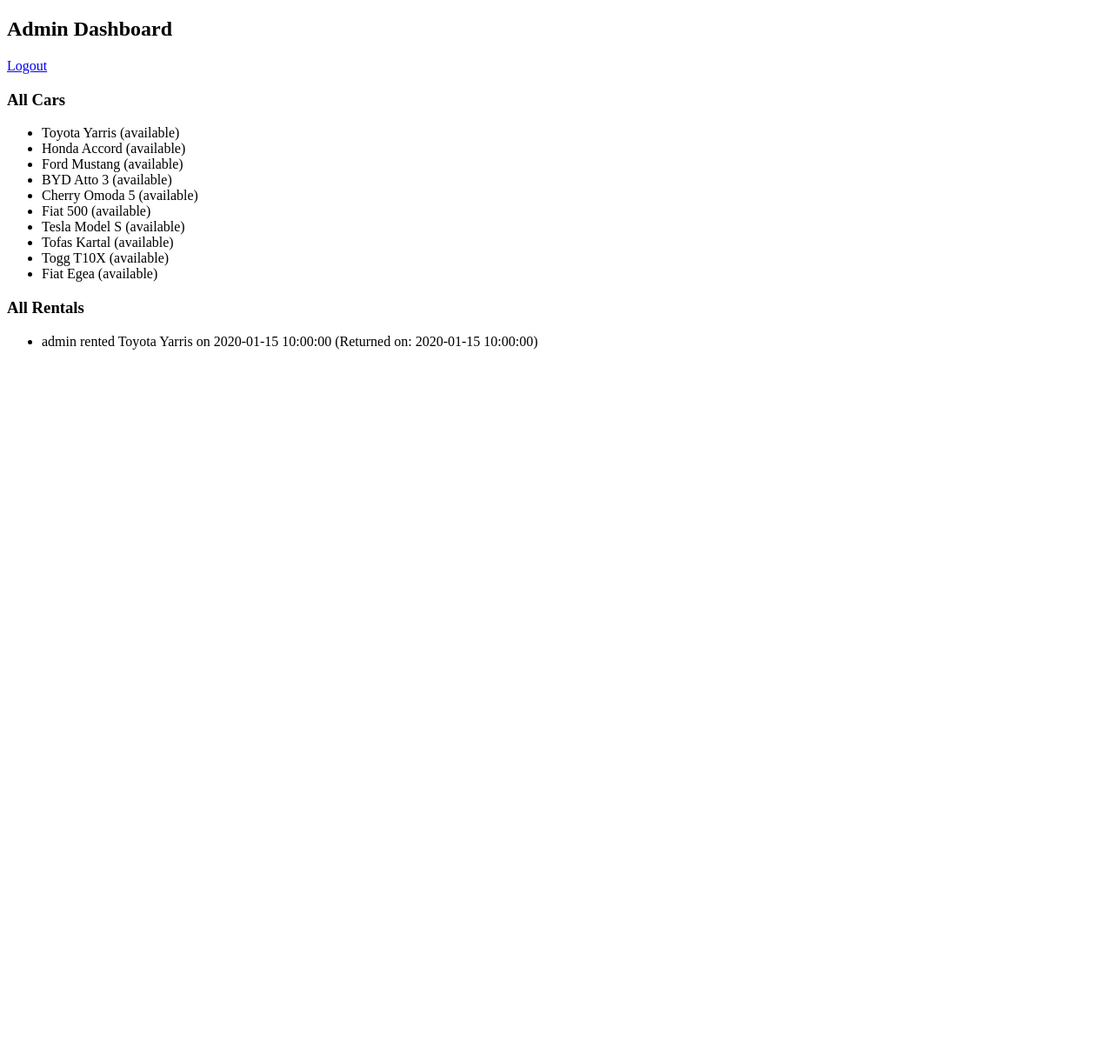
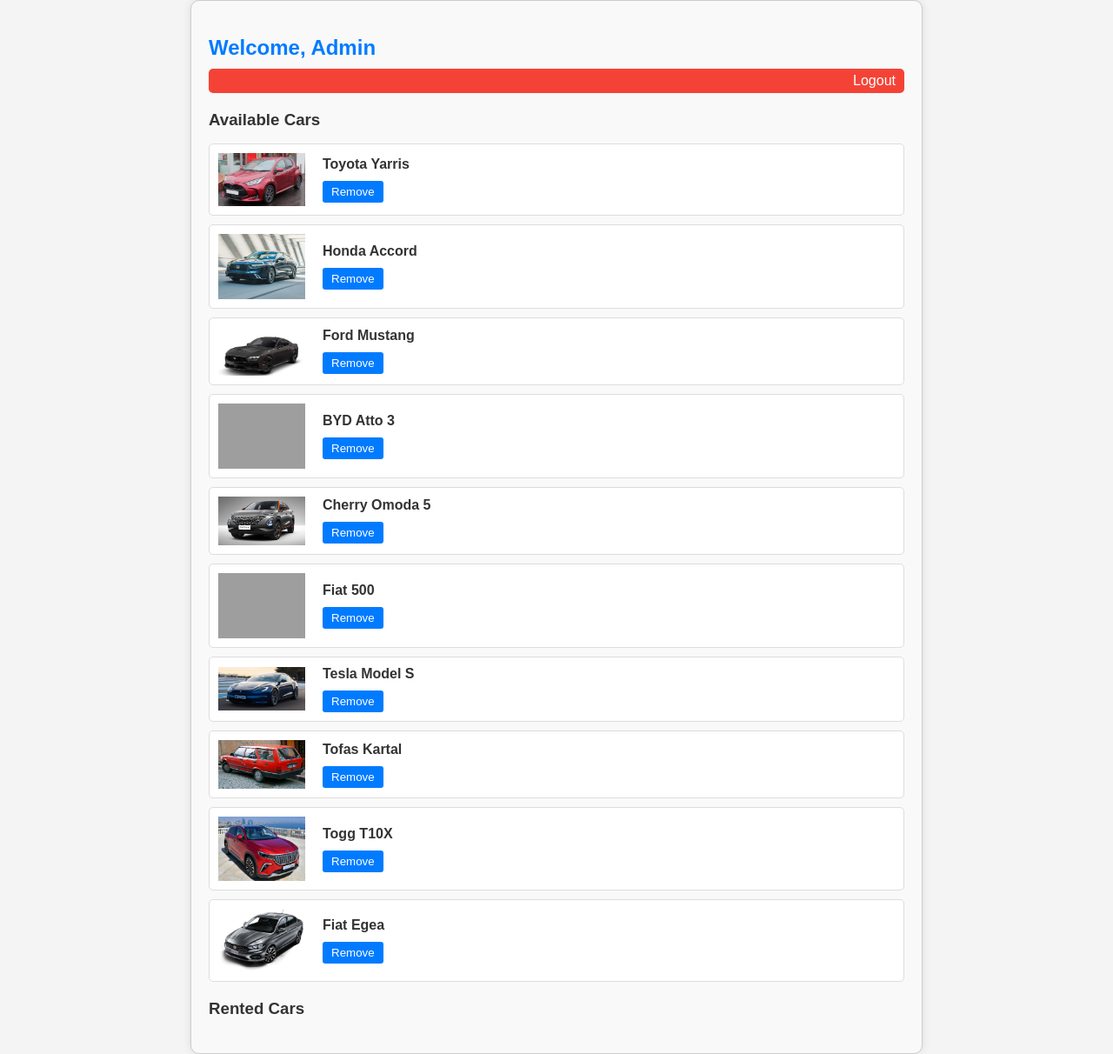
Before and after one commit to followthwhiterabbit/xammp_car_rental_s7697, a PHP site: page /admin_dashboard.php in a window 1280 px wide. Shown: the whole page at 87% size. Before the commit the page ends 402 px from the top, so only its background shows below. Run offline with PHP 8.4, Linux system fonts and the light colour scheme; a user stored in the database is signed in; data comes from the database, SQL or seed files in the repository; tables that the repository leaves empty hold one stand-in row (values such as "Sample post"); data that the repository does not hold is empty; grey boxes are pictures that could not be loaded.

Commit message:
admin side edited

```diff
--- a/admin_dashboard.php
+++ b/admin_dashboard.php
@@ -1,5 +1,4 @@
 <?php
-error_reporting(E_ALL); ini_set('display_errors', 1);
 session_start();
 if (!isset($_SESSION['username']) || $_SESSION['username'] != 'admin') {
     header('Location: index.php');
@@ -8,8 +7,39 @@
 
 require 'db.php';
 
-$all_cars = $conn->query("SELECT * FROM cars");
-$all_rentals = $conn->query("SELECT users.username, cars.model, rentals.rental_date, rentals.return_date FROM rentals JOIN users ON rentals.user_id = users.id JOIN cars ON rentals.car_id = cars.id");
+// Enable error reporting
+ini_set('display_errors', 1);
+ini_set('display_startup_errors', 1);
+error_reporting(E_ALL);
+
+if ($_SERVER['REQUEST_METHOD'] == 'POST') {
+    if (isset($_POST['remove_car'])) {
+        $car_id = $_POST['car_id'];
+
+        // Check if the car is currently rented
+        $stmt = $conn->prepare("SELECT * FROM rentals WHERE car_id = ? AND return_date IS NULL");
+        $stmt->bind_param('i', $car_id);
+        $stmt->execute();
+        $result = $stmt->get_result();
+
+        if ($result->num_rows > 0) {
+            // Car is currently rented, cannot be removed
+            $error = "Car is currently rented and cannot be removed.";
+        } else {
+            // Remove the car from available cars
+            $stmt = $conn->prepare("UPDATE cars SET status = 'removed' WHERE id = ? AND status = 'available'");
+            $stmt->bind_param('i', $car_id);
+            if ($stmt->execute()) {
+                $message = "Car removed successfully.";
+            } else {
+                $error = "Failed to remove the car.";
+            }
+        }
+    }
+}
+
+$available_cars = $conn->query("SELECT * FROM cars WHERE status = 'available'");
+$rented_cars = $conn->query("SELECT cars.*, users.username FROM cars JOIN rentals ON cars.id = rentals.car_id JOIN users ON rentals.user_id = users.id WHERE rentals.return_date IS NULL");
 
 ?>
 
@@ -17,23 +47,87 @@
 <html>
 <head>
     <title>Admin Dashboard</title>
+    <link rel="stylesheet" type="text/css" href="style.css">
+    <style>
+        .car-details {
+            display: none;
+        }
+        .car-item.expanded .car-details {
+            display: block;
+        }
+    </style>
 </head>
 <body>
-    <h2>Admin Dashboard</h2>
-    <a href="logout.php">Logout</a>
+    <div class="container">
+        <h2>Welcome, Admin</h2>
+        <a href="logout.php" class="logout">Logout</a>
 
-    <h3>All Cars</h3>
-    <ul>
-        <?php while ($car = $all_cars->fetch_assoc()): ?>
-            <li><?php echo htmlspecialchars($car['model'] . ' (' . $car['status'] . ')'); ?></li>
-        <?php endwhile; ?>
-    </ul>
+        <?php if (isset($error)): ?>
+            <p class="error"><?php echo $error; ?></p>
+        <?php endif; ?>
 
-    <h3>All Rentals</h3>
-    <ul>
-        <?php while ($rental = $all_rentals->fetch_assoc()): ?>
-            <li><?php echo htmlspecialchars($rental['username'] . ' rented ' . $rental['model'] . ' on ' . $rental['rental_date'] . ' (Returned on: ' . $rental['return_date'] . ')'); ?></li>
-        <?php endwhile; ?>
-    </ul>
+        <?php if (isset($message)): ?>
+            <p class="message"><?php echo $message; ?></p>
+        <?php endif; ?>
+
+        <div class="section">
+            <h3>Available Cars</h3>
+            <ul class="car-list">
+                <?php while ($car = $available_cars->fetch_assoc()): ?>
+                    <li class="car-item" onclick="toggleDetails(this)">
+                        <img src="<?php echo htmlspecialchars($car['image_url']); ?>" alt="<?php echo htmlspecialchars($car['model']); ?>">
+                        <div>
+                            <h4><?php echo htmlspecialchars($car['model']); ?></h4>
+                            <form method="post" action="admin_dashboard.php">
+                                <input type="hidden" name="car_id" value="<?php echo $car['id']; ?>">
+                                <button type="submit" name="remove_car" class="remove-car">Remove</button>
+                            </form>
+                        </div>
+                        <div class="car-details">
+                            <p>Manufacturer: <?php echo htmlspecialchars($car['manufacturer']); ?></p>
+                            <p>Brand: <?php echo htmlspecialchars($car['brand']); ?></p>
+                            <p>Model: <?php echo htmlspecialchars($car['model']); ?></p>
+                            <p>Registration Plate: <?php echo htmlspecialchars($car['registration_plate']); ?></p>
+                            <p>Type: <?php echo htmlspecialchars($car['type']); ?></p>
+                            <p>Fuel Type: <?php echo htmlspecialchars($car['fuel_type']); ?></p>
+                            <p>Transmission: <?php echo htmlspecialchars($car['transmission']); ?></p>
+                            <p>Mileage: <?php echo htmlspecialchars($car['mileage']); ?> kilometers</p>
+                            <p>Additional Info: <?php echo htmlspecialchars($car['additional_info']); ?></p>
+                        </div>
+                    </li>
+                <?php endwhile; ?>
+            </ul>
+        </div>
+
+        <div class="section">
+            <h3>Rented Cars</h3>
+            <ul class="rental-list">
+                <?php while ($car = $rented_cars->fetch_assoc()): ?>
+                    <li class="rental-item" onclick="toggleDetails(this)">
+                        <div>
+                            <h4><?php echo htmlspecialchars($car['model']); ?> (Rented by: <?php echo htmlspecialchars($car['username']); ?>)</h4>
+                        </div>
+                        <div class="car-details">
+                            <p>Manufacturer: <?php echo htmlspecialchars($car['manufacturer']); ?></p>
+                            <p>Brand: <?php echo htmlspecialchars($car['brand']); ?></p>
+                            <p>Model: <?php echo htmlspecialchars($car['model']); ?></p>
+                            <p>Registration Plate: <?php echo htmlspecialchars($car['registration_plate']); ?></p>
+                            <p>Type: <?php echo htmlspecialchars($car['type']); ?></p>
+                            <p>Fuel Type: <?php echo htmlspecialchars($car['fuel_type']); ?></p>
+                            <p>Transmission: <?php echo htmlspecialchars($car['transmission']); ?></p>
+                            <p>Mileage: <?php echo htmlspecialchars($car['mileage']); ?> kilometers</p>
+                            <p>Additional Info: <?php echo htmlspecialchars($car['additional_info']); ?></p>
+                        </div>
+                    </li>
+                <?php endwhile; ?>
+            </ul>
+        </div>
+    </div>
+
+    <script>
+        function toggleDetails(element) {
+            element.classList.toggle('expanded');
+        }
+    </script>
 </body>
 </html>
--- a/car_rental.sql
+++ b/car_rental.sql
@@ -16,6 +16,8 @@
     model VARCHAR(50) NOT NULL,
     status ENUM('available', 'rented') DEFAULT 'available'
 );
+
+ALTER TABLE cars MODIFY status VARCHAR(10);
 
 INSERT INTO cars (model, status)  VALUES ('Toyota Yarris', 'available');
 INSERT INTO cars (model, status)  VALUES ('Honda Accord',  'available');
--- a/style.css
+++ b/style.css
@@ -113,3 +113,68 @@
     border-radius: 3px;
     cursor: pointer;
 }
+
+
+
+/* style.css */
+
+.container {
+    max-width: 800px;
+    margin: auto;
+    padding: 20px;
+    background-color: #f9f9f9;
+    border-radius: 10px;
+    box-shadow: 0 0 10px rgba(0, 0, 0, 0.1);
+}
+
+.section {
+    margin-bottom: 20px;
+}
+
+.car-list, .rental-list {
+    list-style: none;
+    padding: 0;
+}
+
+.car-item, .rental-item {
+    display: flex;
+    align-items: center;
+    padding: 10px;
+    border: 1px solid #ddd;
+    margin-bottom: 10px;
+    background-color: #fff;
+    border-radius: 5px;
+}
+
+.car-item img, .rental-item img {
+    width: 100px;
+    height: auto;
+    margin-right: 20px;
+}
+
+.car-item div, .rental-item div {
+    flex: 1;
+}
+
+button {
+    background-color: #007bff;
+    color: #fff;
+    border: none;
+    padding: 5px 10px;
+    border-radius: 3px;
+    cursor: pointer;
+}
+
+button:hover {
+    background-color: #0056b3;
+}
+
+.logout {
+    display: block;
+    margin-bottom: 20px;
+    text-align: right;
+}
+
+h2, h3 {
+    margin-bottom: 10px;
+}
```
Also changed, not shown: script.js (+9 -0 lines).
